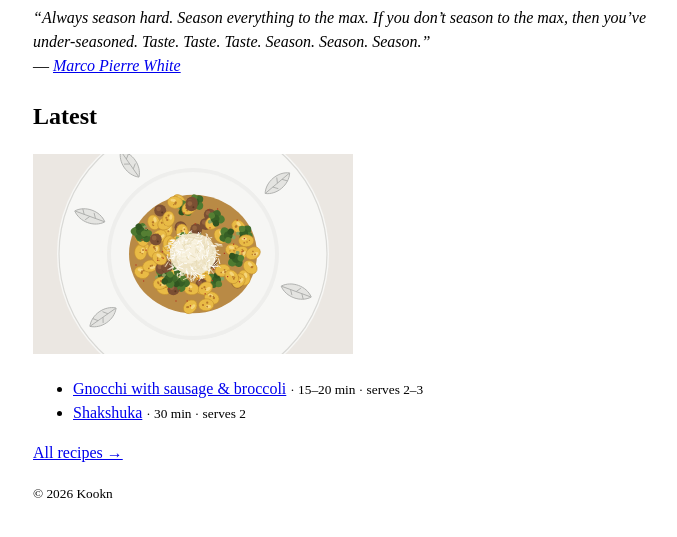
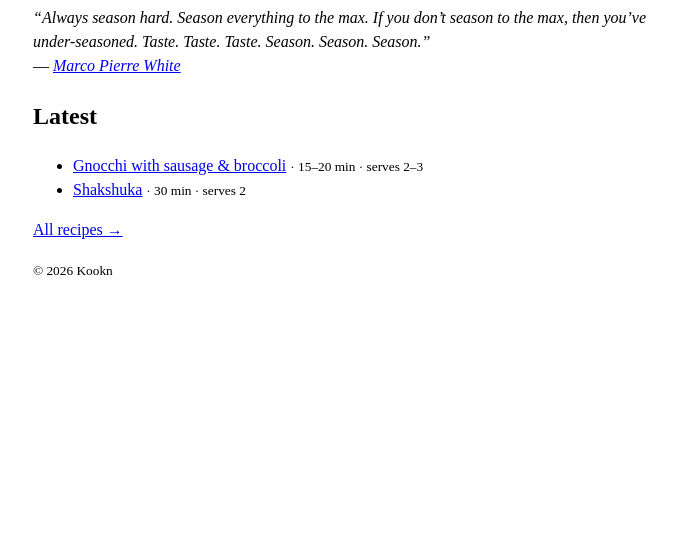
Before and after one commit to robinspiltijns/kookn, a plain HTML site: page public/index.html in a window 1280 px wide. Shown: the part 125-662 px from the top of the page, without its empty margins (287-964 px from the left). Drawn offline with Linux system fonts and the light colour scheme.

Commit message:
Remove gnocchi illustration
Co-Authored-By: Claude Opus 5.5 <noreply@anthropic.com>
Claude-Session: https://claude.ai/code/session_01AFiAfgYjuMeuyMYgCWGuwg

```diff
--- a/public/index.html
+++ b/public/index.html
@@ -15,7 +15,6 @@
   — <cite><a href="https://www.youtube.com/watch?v=SucmIpub4tQ&amp;t=100s">Marco Pierre White</a></cite></p>
 
   <h2>Latest</h2>
-  <p><a href="/recipes/gnocchi-sausage-broccoli"><img src="/img/gnocchi-sausage-broccoli.svg" width="320" height="200" alt="Gnocchi with sausage and broccoli in a pan"></a></p>
   <ul>
     <li><a href="/recipes/gnocchi-sausage-broccoli">Gnocchi with sausage &amp; broccoli</a> <small>· 15–20 min · serves 2–3</small></li>
     <li><a href="/recipes/shakshuka">Shakshuka</a> <small>· 30 min · serves 2</small></li>
```
Also changed, not shown: public/recipes/gnocchi-sausage-broccoli.html (+0 -1 lines), public/img/gnocchi-sausage-broccoli.svg (deleted).
